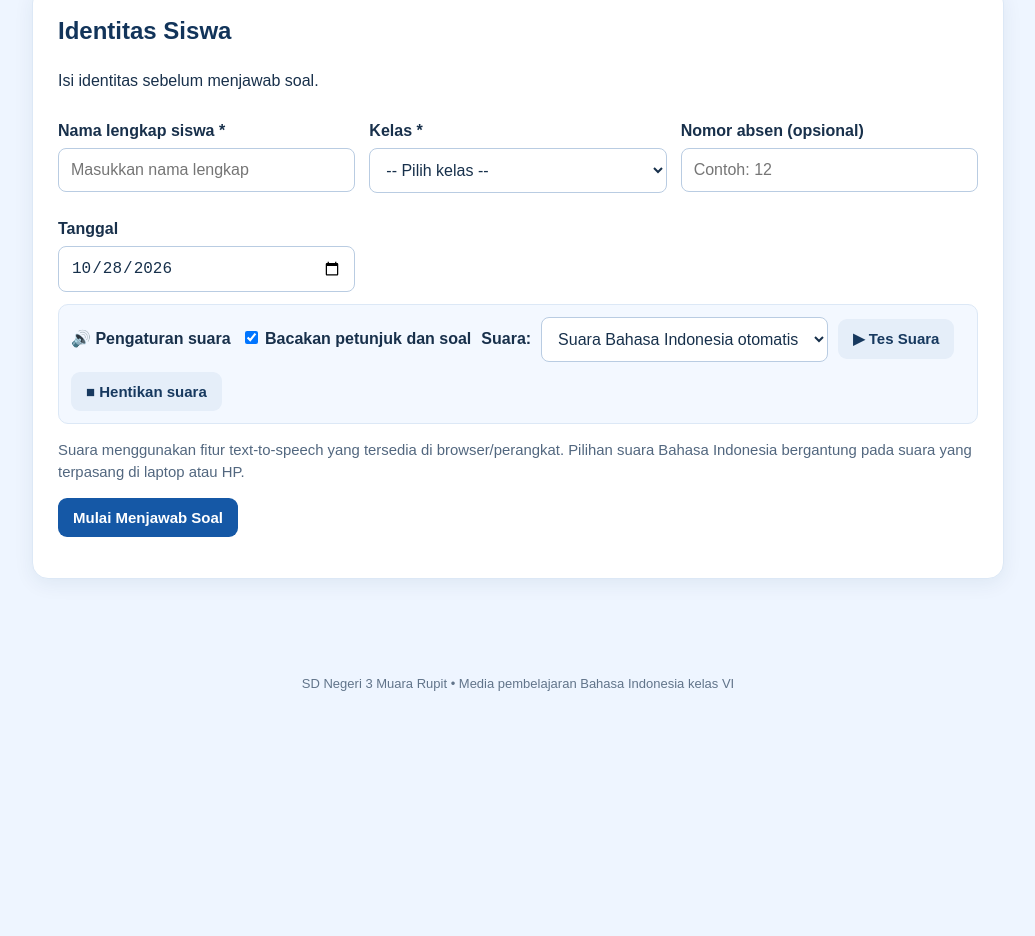
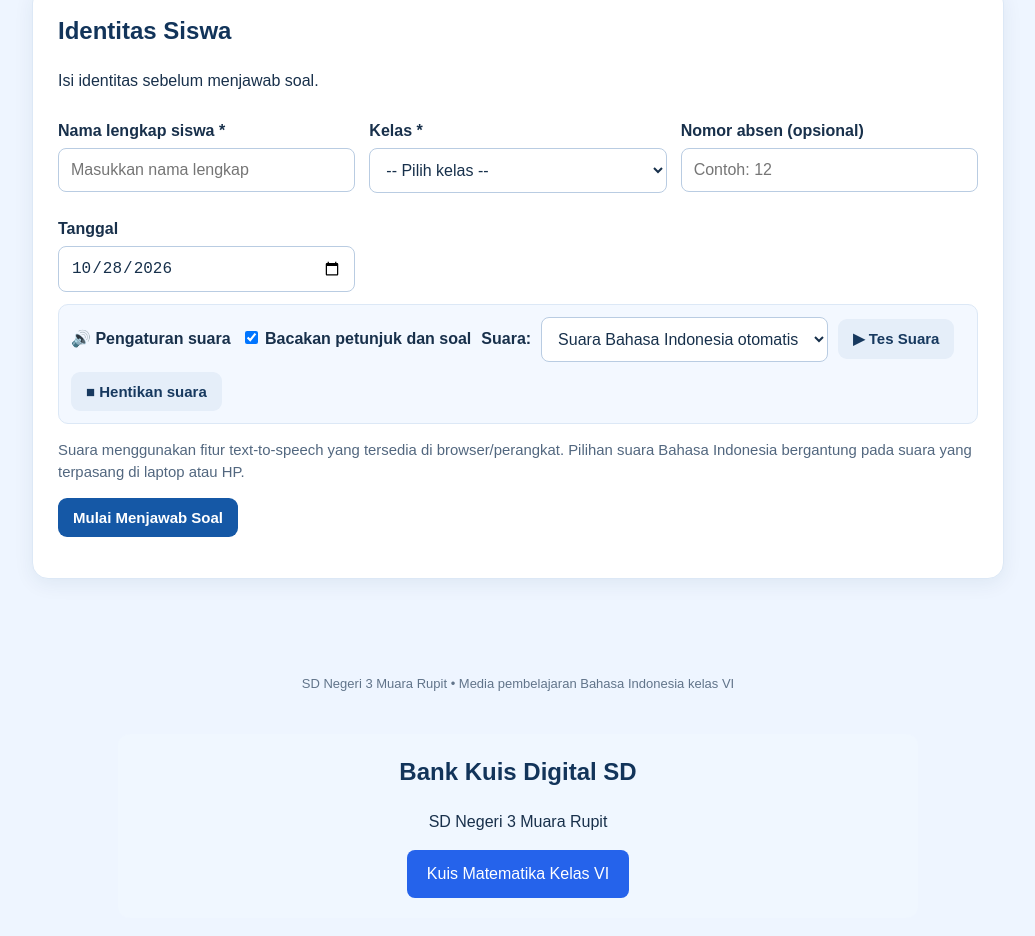
Before and after one commit to rasmilaginting64/BANK-KUIS-DIGITAL-SD, a plain HTML site: page index.html in a window 1280 px wide. Shown: the part 258-1194 px from the top of the page, without its empty margins (122-1157 px from the left). Before the commit the page ends 972 px from the top, so only its background shows below. Drawn offline with Linux system fonts and the light colour scheme.

Commit message:
Add digital quiz bank section to index.html
Added a new section for 'Bank Kuis Digital SD' with a link to the math quiz.

```diff
--- a/index.html
+++ b/index.html
@@ -99,4 +99,10 @@ function cancelQuiz(){if(confirm("Kembali ke identitas? Jawaban yang belum dikir
 function exportCSV(){const rows=readScores();if(!rows.length){alert("Belum ada nilai.");return}const csv=[["Tanggal","Nama","Kelas","Nomor Absen","Benar","Jumlah Soal","Nilai"],...rows.map(r=>[r.date,r.name,r.cls,r.number||"",r.correct,r.total,r.score])].map(row=>row.map(v=>'"'+String(v).replace(/"/g,'""')+'"').join(",")).join("\r\n");const blob=new Blob(["\ufeff"+csv],{type:"text/csv;charset=utf-8;"}),url=URL.createObjectURL(blob),a=document.createElement("a");a.href=url;a.download="daftar-nilai-kuis-bahasa-indonesia.csv";a.click();URL.revokeObjectURL(url)}
 function clearScores(){if(confirm("Hapus semua nilai yang tersimpan di browser ini?")){localStorage.removeItem("muaraRupitQuizScores");renderDashboard()}}
 </script>
+<div style="max-width:800px;margin:20px auto;padding:20px;border-radius:12px;background:#f0f7ff;text-align:center;font-family:Arial,sans-serif">
+  <h2>Bank Kuis Digital SD</h2>
+  <p>SD Negeri 3 Muara Rupit</p>
+  <a href="index_kuis_matematika_kelas_vi.html" style="display:inline-block;padding:12px 20px;background:#2563eb;color:white;border-radius:8px;text-decoration:none">Kuis Matematika Kelas VI</a>
+</div>
+
 </body></html>
```
